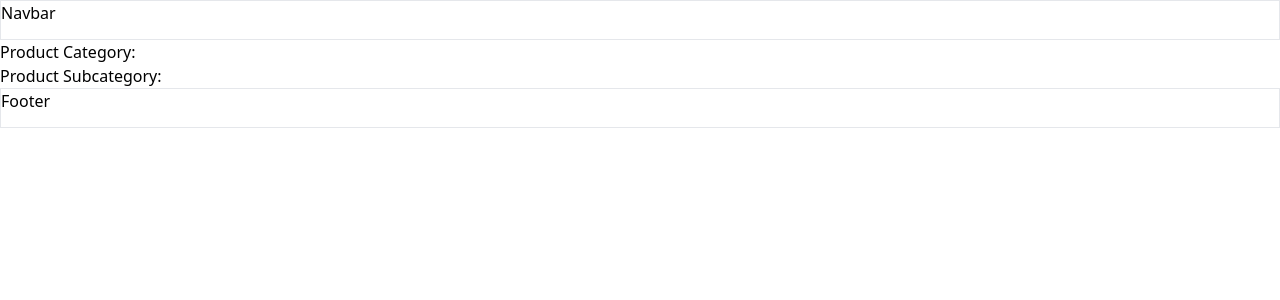
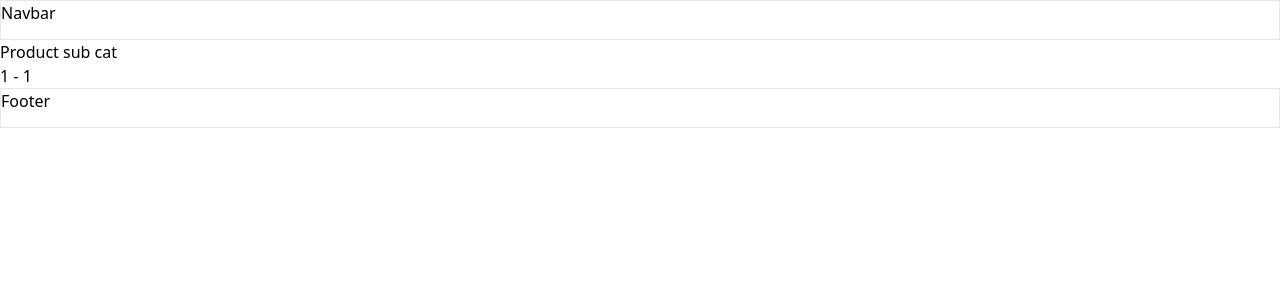
Before and after one commit to wasim7raja10/wood-steel, a Next.js app: page /1/1 in a window 1280 px wide. Shown: the top 300 px of the page. Built offline with nearby package versions, Linux system fonts and the light colour scheme.

Commit message:
routes for products, product category and subcat

```diff
--- /dev/null
+++ b/src/pages/[prodcat]/[prodsubcat].tsx
@@ -0,0 +1,14 @@
+import { useRouter } from "next/router";
+
+export default function ProductSubCat() {
+	const router = useRouter();
+	const { prodcat, prodsubcat } = router.query;
+	return (
+		<>
+			<h1>Product sub cat</h1>
+			<h1>
+				{prodcat} - {prodsubcat}
+			</h1>
+		</>
+	);
+}
--- /dev/null
+++ b/src/pages/[prodcat]/index.tsx
@@ -0,0 +1,12 @@
+import { useRouter } from "next/router";
+
+export default function ProductCat() {
+	const router = useRouter();
+	const { prodcat } = router.query;
+	return (
+		<>
+			<h1>Product cat</h1>
+			<h1>{prodcat}</h1>
+		</>
+	);
+}
--- /dev/null
+++ b/src/pages/product/[id].tsx
@@ -0,0 +1,12 @@
+import { useRouter } from "next/router";
+
+export default function Product({ product }: { product: any }) {
+	const router = useRouter();
+	const { id } = router.query;
+	return (
+		<>
+			<h1>Product</h1>
+			<h1>{id}</h1>
+		</>
+	);
+}
```
